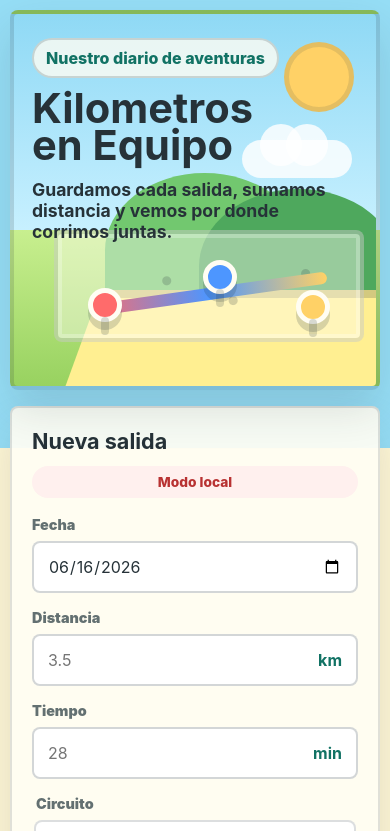
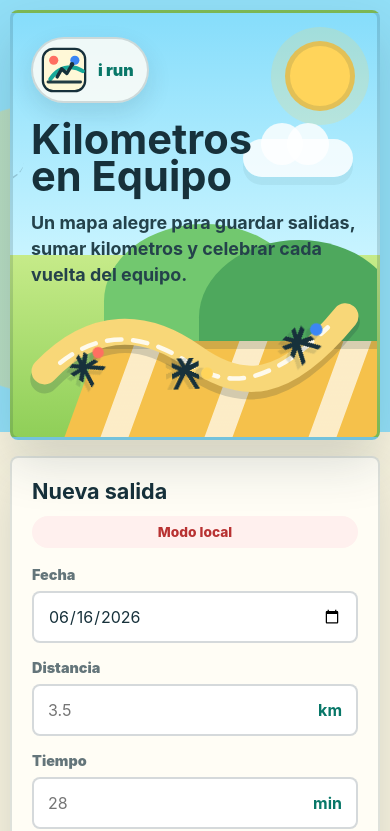
Before and after one commit to joacovod/irun, a website: page index.html in a window 390 px wide. Shown: the top 831 px of the page. Drawn offline with Linux system fonts and the light colour scheme; no server answers.

Commit message:
Mejora estetica de la PWA

```diff
--- a/index.html
+++ b/index.html
@@ -3,10 +3,10 @@
   <head>
     <meta charset="utf-8">
     <meta name="viewport" content="width=device-width, initial-scale=1">
-    <meta name="theme-color" content="#1f9a8a">
+    <meta name="theme-color" content="#18a999">
     <title>Kilometros en Equipo</title>
-    <link rel="manifest" href="/manifest.webmanifest">
-    <link rel="stylesheet" href="/styles.css">
+    <link rel="manifest" href="manifest.webmanifest">
+    <link rel="stylesheet" href="styles.css?v=top-trail">
   </head>
   <body>
     <main class="app-shell">
@@ -15,20 +15,38 @@
           <div class="sun"></div>
           <div class="cloud cloud-one"></div>
           <div class="cloud cloud-two"></div>
+          <div class="kite"></div>
           <div class="hill hill-back"></div>
           <div class="hill hill-front"></div>
           <div class="road"></div>
           <div class="trail-card">
-            <span class="trail-line"></span>
-            <span class="checkpoint checkpoint-one"></span>
-            <span class="checkpoint checkpoint-two"></span>
-            <span class="checkpoint checkpoint-three"></span>
+            <svg class="trail-map" viewBox="0 0 520 180" aria-hidden="true">
+              <path class="trail-shadow" d="M30 130 C105 52 180 52 254 105 S395 158 490 42"></path>
+              <path class="trail-path" d="M30 118 C104 40 184 43 258 96 S397 147 490 34"></path>
+              <path class="trail-center" d="M54 105 C116 55 183 60 250 105 S379 132 463 51"></path>
+            </svg>
+            <span class="top-runner top-runner-one"></span>
+            <span class="top-runner top-runner-two"></span>
+            <span class="top-runner top-runner-three"></span>
           </div>
         </div>
         <div class="hero-copy">
-          <p class="eyebrow">Nuestro diario de aventuras</p>
+          <div class="brand-lockup" aria-label="Kilometros en Equipo">
+            <span class="brand-mark" aria-hidden="true">
+              <svg viewBox="0 0 84 84" role="img">
+                <rect x="5" y="5" width="74" height="74" rx="18"></rect>
+                <circle class="mark-dot mark-dot-one" cx="24" cy="25" r="8"></circle>
+                <circle class="mark-dot mark-dot-two" cx="61" cy="25" r="8"></circle>
+                <path class="mark-route" d="M18 58c9-14 22-21 36-21 8 0 15 3 21 7"></path>
+                <path class="mark-ground" d="M14 63h57"></path>
+                <path class="mark-leg" d="M30 54l8-14 9 8 9-15"></path>
+                <circle class="mark-head" cx="56" cy="32" r="4"></circle>
+              </svg>
+            </span>
+            <span>i run</span>
+          </div>
           <h1 id="app-title">Kilometros en Equipo</h1>
-          <p>Guardamos cada salida, sumamos distancia y vemos por donde corrimos juntas.</p>
+          <p>Un mapa alegre para guardar salidas, sumar kilometros y celebrar cada vuelta del equipo.</p>
         </div>
       </section>
 
@@ -127,6 +145,6 @@
       </section>
     </main>
 
-    <script src="/app.js" defer></script>
+    <script src="app.js?v=top-trail" defer></script>
   </body>
 </html>
--- a/styles.css
+++ b/styles.css
@@ -1,16 +1,19 @@
 :root {
   color-scheme: light;
-  --ink: #263238;
-  --muted: #637071;
-  --paper: #fffdf3;
-  --sun: #ffd166;
-  --mint: #1f9a8a;
-  --mint-dark: #117264;
-  --pink: #ff6b6b;
-  --blue: #4d96ff;
-  --leaf: #75b843;
-  --line: rgba(38, 50, 56, 0.14);
-  --shadow: 0 18px 45px rgba(38, 50, 56, 0.14);
+  --ink: #17313b;
+  --muted: #64757a;
+  --paper: #fffdf7;
+  --sun: #ffd45a;
+  --mint: #18a999;
+  --mint-dark: #087768;
+  --coral: #ff6f61;
+  --berry: #d94c7a;
+  --blue: #3c86f4;
+  --leaf: #76bd54;
+  --road: #f5c14b;
+  --line: rgba(23, 49, 59, 0.14);
+  --shadow: 0 22px 52px rgba(23, 49, 59, 0.16);
+  --small-shadow: 0 10px 24px rgba(23, 49, 59, 0.12);
 }
 
 * {
@@ -19,7 +22,7 @@
 
 html {
   min-height: 100%;
-  background: #fff7d6;
+  background: #f8f3df;
 }
 
 body {
@@ -29,7 +32,8 @@ body {
   font-family: Inter, ui-sans-serif, system-ui, -apple-system, BlinkMacSystemFont, "Segoe UI", sans-serif;
   letter-spacing: 0;
   background:
-    linear-gradient(180deg, #96def6 0 28rem, #fff7d6 28rem 100%);
+    radial-gradient(circle at 12% 12%, rgba(255, 212, 90, 0.34) 0 9rem, transparent 9.1rem),
+    linear-gradient(180deg, #92dff7 0 27rem, #f8f3df 27rem 100%);
 }
 
 button,
@@ -44,16 +48,17 @@ button {
 .app-shell {
   width: min(1120px, 100%);
   margin: 0 auto;
-  padding: 16px;
+  padding: 18px;
 }
 
 .hero {
   position: relative;
-  min-height: 330px;
+  min-height: 365px;
   overflow: hidden;
-  border: 4px solid rgba(38, 50, 56, 0.16);
+  border: 3px solid rgba(23, 49, 59, 0.16);
   border-radius: 8px;
-  background: linear-gradient(180deg, #8fd9f5 0%, #c7f0ff 58%, #c8ef8f 58%, #98d260 100%);
+  background:
+    linear-gradient(180deg, #86ddfb 0%, #c8f4ff 57%, #c6eb89 57%, #8fcf58 100%);
   box-shadow: var(--shadow);
 }
 
@@ -61,18 +66,77 @@ button {
   position: relative;
   z-index: 2;
   width: min(560px, 100%);
-  padding: 32px;
+  padding: 30px;
 }
 
-.eyebrow {
-  width: fit-content;
-  margin: 0 0 12px;
-  padding: 8px 12px;
-  border: 2px solid rgba(38, 50, 56, 0.18);
+.brand-lockup {
+  display: inline-flex;
+  align-items: center;
+  gap: 10px;
+  margin-bottom: 18px;
+  padding: 7px 13px 7px 7px;
+  border: 2px solid rgba(23, 49, 59, 0.16);
   border-radius: 999px;
-  background: rgba(255, 253, 243, 0.8);
+  background: rgba(255, 253, 247, 0.86);
   color: var(--mint-dark);
-  font-weight: 800;
+  font-weight: 950;
+  box-shadow: var(--small-shadow);
+}
+
+.brand-mark {
+  display: grid;
+  place-items: center;
+  width: 48px;
+  aspect-ratio: 1;
+  border-radius: 16px;
+}
+
+.brand-mark svg {
+  display: block;
+  width: 100%;
+  height: 100%;
+}
+
+.brand-mark rect {
+  fill: #fff8d7;
+  stroke: var(--ink);
+  stroke-width: 4;
+}
+
+.brand-mark .mark-route,
+.brand-mark .mark-leg,
+.brand-mark .mark-ground {
+  fill: none;
+  stroke-linecap: round;
+  stroke-linejoin: round;
+}
+
+.brand-mark .mark-route {
+  stroke: var(--mint);
+  stroke-width: 7;
+}
+
+.brand-mark .mark-leg {
+  stroke: var(--ink);
+  stroke-width: 6;
+}
+
+.brand-mark .mark-ground {
+  stroke: var(--ink);
+  stroke-width: 5;
+  opacity: 0.95;
+}
+
+.brand-mark .mark-head {
+  fill: var(--ink);
+}
+
+.brand-mark .mark-dot-one {
+  fill: var(--coral);
+}
+
+.brand-mark .mark-dot-two {
+  fill: var(--blue);
 }
 
 h1,
@@ -82,11 +146,12 @@ p {
 }
 
 h1 {
-  max-width: 10ch;
+  max-width: 11ch;
   margin-bottom: 14px;
   font-size: clamp(2.6rem, 10vw, 5.8rem);
   line-height: 0.9;
   letter-spacing: 0;
+  text-wrap: balance;
 }
 
 h2 {
@@ -97,8 +162,10 @@ h2 {
 .hero-copy p:last-child {
   max-width: 34rem;
   margin-bottom: 0;
-  font-size: 1.1rem;
+  color: #24424b;
+  font-size: 1.12rem;
   font-weight: 700;
+  line-height: 1.45;
 }
 
 .hero-art,
@@ -107,8 +174,8 @@ h2 {
 .hill,
 .road,
 .trail-card,
-.trail-line,
-.checkpoint {
+.trail-map,
+.top-runner {
   position: absolute;
 }
 
@@ -121,15 +188,17 @@ h2 {
   right: 70px;
   width: 92px;
   aspect-ratio: 1;
-  border: 5px solid rgba(38, 50, 56, 0.12);
+  border: 5px solid rgba(23, 49, 59, 0.12);
   border-radius: 50%;
   background: var(--sun);
+  box-shadow: 0 0 0 14px rgba(255, 212, 90, 0.2);
 }
 
 .cloud {
   height: 38px;
   border-radius: 999px;
   background: rgba(255, 255, 255, 0.82);
+  box-shadow: 0 8px 0 rgba(23, 49, 59, 0.06);
 }
 
 .cloud::before,
@@ -163,6 +232,30 @@ h2 {
   width: 110px;
 }
 
+.kite {
+  position: absolute;
+  top: 78px;
+  right: 390px;
+  width: 28px;
+  height: 28px;
+  transform: rotate(45deg);
+  border: 3px solid rgba(23, 49, 59, 0.14);
+  background: var(--coral);
+  box-shadow: 18px 18px 0 -8px var(--sun);
+}
+
+.kite::after {
+  position: absolute;
+  content: "";
+  left: 18px;
+  top: 23px;
+  width: 82px;
+  height: 42px;
+  transform: rotate(-45deg);
+  border-bottom: 3px dashed rgba(23, 49, 59, 0.22);
+  border-radius: 50%;
+}
+
 .hill {
   right: -6%;
   bottom: 58px;
@@ -187,81 +280,116 @@ h2 {
   width: 72%;
   height: 96px;
   transform: skewX(-20deg);
-  border-top: 8px solid rgba(38, 50, 56, 0.2);
-  background: #ffef91;
+  border-top: 8px solid rgba(23, 49, 59, 0.16);
+  background:
+    repeating-linear-gradient(90deg, transparent 0 36px, rgba(255, 253, 247, 0.72) 36px 64px, transparent 64px 104px),
+    var(--road);
 }
 
 .trail-card {
-  right: 8%;
-  bottom: 48px;
-  width: min(430px, 48%);
-  height: 132px;
-  border: 4px solid rgba(38, 50, 56, 0.12);
-  border-radius: 8px;
-  background:
-    radial-gradient(circle at 18% 72%, rgba(38, 50, 56, 0.2) 0 4px, transparent 5px),
-    radial-gradient(circle at 36% 45%, rgba(38, 50, 56, 0.2) 0 4px, transparent 5px),
-    radial-gradient(circle at 58% 64%, rgba(38, 50, 56, 0.2) 0 4px, transparent 5px),
-    radial-gradient(circle at 82% 38%, rgba(38, 50, 56, 0.2) 0 4px, transparent 5px),
-    rgba(255, 253, 243, 0.42);
-  box-shadow: inset 0 0 0 4px rgba(255, 255, 255, 0.25);
+  right: 3%;
+  bottom: 16px;
+  width: min(560px, 58%);
+  height: 185px;
+  pointer-events: none;
 }
 
-.trail-line {
-  left: 42px;
-  right: 42px;
-  top: 62px;
-  height: 12px;
-  border-radius: 999px;
-  background:
-    linear-gradient(90deg, var(--pink), var(--blue), var(--sun));
-  transform: rotate(-8deg);
+.trail-map {
+  inset: 0;
+  width: 100%;
+  height: 100%;
+  overflow: visible;
 }
 
-.checkpoint {
-  width: 42px;
-  aspect-ratio: 1;
-  border: 5px solid #fffdf3;
-  border-radius: 50%;
-  box-shadow: 0 8px 0 rgba(38, 50, 56, 0.18);
+.trail-map path {
+  fill: none;
+  stroke-linecap: round;
+  stroke-linejoin: round;
 }
 
-.checkpoint::after {
+.trail-shadow {
+  stroke: rgba(23, 49, 59, 0.18);
+  stroke-width: 48;
+}
+
+.trail-path {
+  stroke: #f8d778;
+  stroke-width: 44;
+}
+
+.trail-center {
+  stroke: rgba(255, 253, 247, 0.92);
+  stroke-width: 8;
+  stroke-dasharray: 28 22;
+}
+
+.top-runner {
+  width: 48px;
+  height: 54px;
+  transform-origin: 50% 50%;
+  filter: drop-shadow(0 6px 0 rgba(23, 49, 59, 0.14));
+}
+
+.top-runner::before {
   position: absolute;
   content: "";
-  left: 50%;
-  bottom: -18px;
-  width: 8px;
-  height: 18px;
-  transform: translateX(-50%);
-  border-radius: 99px;
+  left: 17px;
+  top: 0;
+  width: 15px;
+  aspect-ratio: 1;
+  border-radius: 50%;
   background: var(--ink);
-  opacity: 0.18;
 }
 
-.checkpoint-one {
-  left: 42px;
-  top: 58px;
-  background: var(--pink);
+.top-runner::after {
+  position: absolute;
+  content: "";
+  left: 4px;
+  top: 17px;
+  width: 40px;
+  height: 34px;
+  background:
+    linear-gradient(115deg, transparent 0 38%, var(--ink) 39% 49%, transparent 50%),
+    linear-gradient(65deg, transparent 0 35%, var(--ink) 36% 47%, transparent 48%),
+    linear-gradient(28deg, transparent 0 39%, var(--ink) 40% 50%, transparent 51%),
+    linear-gradient(150deg, transparent 0 38%, var(--ink) 39% 49%, transparent 50%);
 }
 
-.checkpoint-two {
-  left: 48%;
-  top: 30px;
-  background: var(--blue);
+.top-runner-one {
+  left: 78px;
+  top: 70px;
+  transform: rotate(34deg) scale(0.95);
 }
 
-.checkpoint-three {
-  right: 44px;
-  top: 60px;
+.top-runner-one::before {
+  background: var(--coral);
+}
+
+.top-runner-two {
+  left: 232px;
+  top: 82px;
+  transform: rotate(88deg);
+}
+
+.top-runner-two::before {
   background: var(--sun);
+}
+
+.top-runner-three {
+  right: 80px;
+  top: 35px;
+  transform: rotate(45deg) scale(1.04);
+}
+
+.top-runner-three::before {
+  background: var(--blue);
 }
 
 .panel,
 .stat-card {
   border: 2px solid var(--line);
   border-radius: 8px;
-  background: rgba(255, 253, 243, 0.92);
+  background: rgba(255, 253, 247, 0.94);
   box-shadow: var(--shadow);
 }
 
@@ -322,7 +450,7 @@ input[type="text"],
 .unit-field {
   width: 100%;
   min-height: 52px;
-  border: 2px solid rgba(38, 50, 56, 0.2);
+  border: 2px solid rgba(23, 49, 59, 0.18);
   border-radius: 8px;
   background: #ffffff;
   color: var(--ink);
@@ -384,9 +512,10 @@ fieldset {
   gap: 12px;
   min-height: 76px;
   padding: 12px;
-  border: 2px solid rgba(38, 50, 56, 0.16);
+  border: 2px solid rgba(23, 49, 59, 0.14);
   border-radius: 8px;
   background: #ffffff;
+  box-shadow: var(--small-shadow);
 }
 
 .route-card input {
@@ -397,7 +526,7 @@ fieldset {
 
 .route-card:has(input:checked) {
   border-color: var(--mint);
-  background: #e9fbf5;
+  background: #e8fbf6;
   box-shadow: inset 0 0 0 3px rgba(31, 154, 138, 0.12);
 }
 
@@ -431,15 +560,15 @@ fieldset {
   min-height: 56px;
   border: 0;
   border-radius: 8px;
-  background: var(--pink);
+  background: var(--coral);
   color: #ffffff;
   font-weight: 950;
-  box-shadow: 0 8px 0 #c94141;
+  box-shadow: 0 8px 0 #c8473d;
 }
 
 .primary-button:active {
   transform: translateY(4px);
-  box-shadow: 0 4px 0 #c94141;
+  box-shadow: 0 4px 0 #c8473d;
 }
 
 .primary-button span {
@@ -460,7 +589,26 @@ fieldset {
 }
 
 .stat-card {
+  position: relative;
+  overflow: hidden;
   padding: 18px;
+}
+
+.stat-card::after {
+  position: absolute;
+  content: "";
+  right: -18px;
+  bottom: -20px;
+  width: 74px;
+  aspect-ratio: 1;
+  border-radius: 50%;
+  background: rgba(255, 212, 90, 0.35);
+}
+
+.stat-card span,
+.stat-card strong {
+  position: relative;
+  z-index: 1;
 }
 
 .stat-card span {
@@ -486,7 +634,7 @@ fieldset {
 .filter-tab {
   min-height: 40px;
   padding: 0 14px;
-  border: 2px solid rgba(38, 50, 56, 0.14);
+  border: 2px solid rgba(23, 49, 59, 0.14);
   border-radius: 999px;
   background: #ffffff;
   color: var(--ink);
@@ -515,7 +663,7 @@ fieldset {
   border-bottom: 10px solid var(--mint);
   border-radius: 0 0 50% 50%;
   background:
-    radial-gradient(circle at 25% 72%, var(--pink) 0 9px, transparent 10px),
+    radial-gradient(circle at 25% 72%, var(--coral) 0 9px, transparent 10px),
     radial-gradient(circle at 55% 54%, var(--blue) 0 9px, transparent 10px),
     linear-gradient(135deg, transparent 58%, var(--leaf) 59% 70%, transparent 71%),
     linear-gradient(45deg, transparent 52%, #ffdf6d 53% 66%, transparent 67%);
@@ -535,7 +683,7 @@ fieldset {
   align-items: center;
   gap: 14px;
   padding: 14px;
-  border: 2px solid rgba(38, 50, 56, 0.12);
+  border: 2px solid rgba(23, 49, 59, 0.12);
   border-radius: 8px;
   background: #ffffff;
 }
@@ -573,7 +721,7 @@ fieldset {
 }
 
 .run-distance {
-  color: var(--pink);
+  color: var(--berry);
   font-size: 1.45rem;
   font-weight: 950;
   white-space: nowrap;
@@ -588,7 +736,7 @@ fieldset {
 .edit-button,
 .secondary-button {
   min-height: 38px;
-  border: 2px solid rgba(38, 50, 56, 0.14);
+  border: 2px solid rgba(23, 49, 59, 0.14);
   border-radius: 8px;
   background: #ffffff;
   color: var(--mint-dark);
@@ -640,7 +788,7 @@ fieldset {
   }
 
   .hero {
-    min-height: 380px;
+    min-height: 430px;
   }
 
   .hero-copy {
@@ -662,33 +810,54 @@ fieldset {
 
   .trail-card {
     right: 12px;
-    bottom: 44px;
-    width: min(310px, calc(100% - 28px));
-    height: 112px;
+    bottom: 18px;
+    width: min(350px, calc(100% - 24px));
+    height: 132px;
   }
 
-  .trail-line {
-    left: 32px;
-    right: 32px;
-    top: 54px;
+  .trail-shadow {
+    stroke-width: 44;
   }
 
-  .checkpoint {
-    width: 34px;
+  .trail-path {
+    stroke-width: 40;
   }
 
-  .checkpoint-one {
-    left: 30px;
-    top: 54px;
+  .trail-center {
+    stroke-width: 7;
+    stroke-dasharray: 22 18;
   }
 
-  .checkpoint-two {
-    top: 26px;
+  .top-runner {
+    width: 37px;
+    height: 43px;
   }
 
-  .checkpoint-three {
-    right: 30px;
+  .top-runner::before {
+    left: 13px;
+    width: 12px;
+  }
+
+  .top-runner::after {
+    left: 3px;
+    top: 14px;
+    width: 31px;
+    height: 27px;
+  }
+
+  .top-runner-one {
+    left: 46px;
     top: 56px;
+  }
+
+  .top-runner-two {
+    left: 148px;
+    top: 65px;
+  }
+
+  .top-runner-three {
+    right: 42px;
+    top: 32px;
   }
 
   .panel-heading,
--- a/sw.js
+++ b/sw.js
@@ -1,4 +1,4 @@
-const CACHE_NAME = "kilometros-en-equipo-v5";
+const CACHE_NAME = "kilometros-en-equipo-v9";
 const APP_SHELL = [
   "/",
   "/index.html",
```
Also changed, not shown: app.js (+13 -0 lines), manifest.webmanifest.
